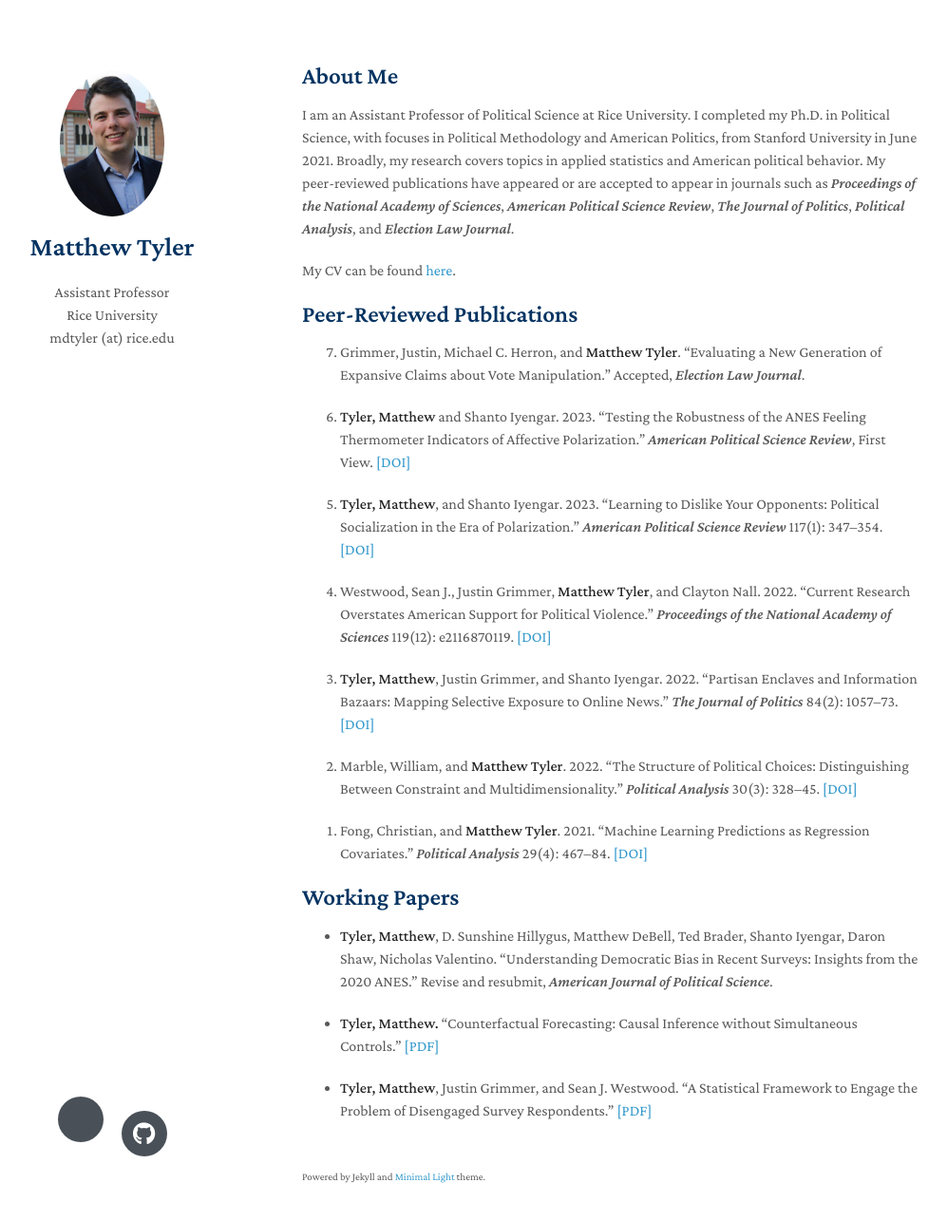
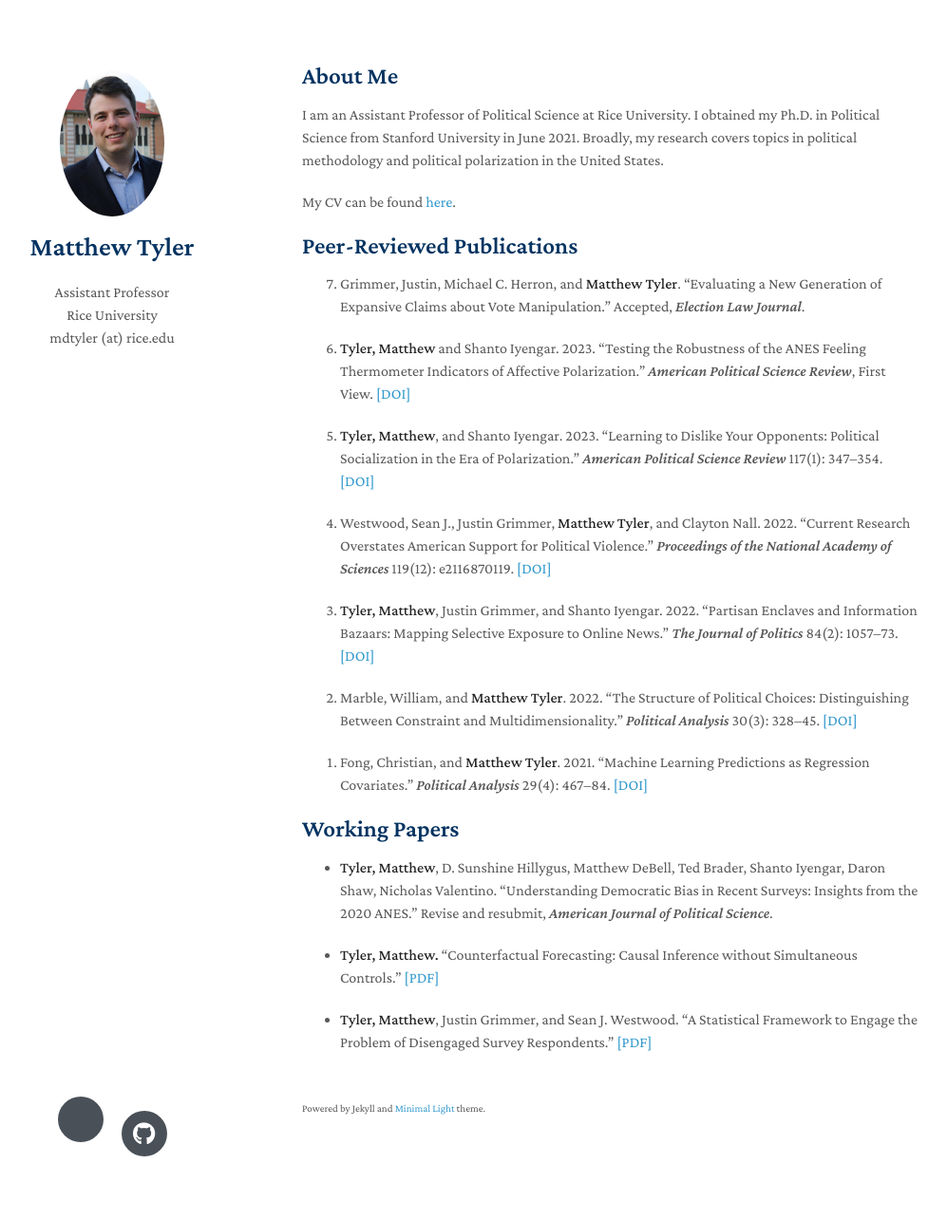
Before and after one commit to matthewtyler/matthewtyler.github.io, a Jekyll site: the page built from index.md, in a window 1280 px wide and 1320 px high. Shown: the top 1285 px of the window at 95% size, without its empty margins (152-1149 px from the left). Built offline with Jekyll 4.4.1, drawn with Linux system fonts in a browser that asks for light colours; nearby versions of some CDN libraries; a style sheet for code colours, icons or effects is not loaded; our own code applies the rules of GitHub Pages for plain Markdown files.

Commit message:
Update index.md

```diff
--- a/index.md
+++ b/index.md
@@ -4,7 +4,8 @@ layout: homepage
 
 ## About Me
 
-I am an Assistant Professor of Political Science at Rice University. I completed my Ph.D. in Political Science, with focuses in Political Methodology and American Politics, from Stanford University in June 2021. Broadly, my research covers topics in applied statistics and American political behavior. My peer-reviewed publications have appeared or are accepted to appear in journals such as *Proceedings of the National Academy of Sciences*, *American Political Science Review*, *The Journal of Politics*, *Political Analysis*, and *Election Law Journal*.
+I am an Assistant Professor of Political Science at Rice University. I obtained my Ph.D. in Political Science from Stanford University in June 2021. Broadly, my research covers topics in political methodology and political polarization in the United States.
+<!-- My peer-reviewed publications have appeared or are accepted to appear in journals such as *Proceedings of the National Academy of Sciences*, *American Political Science Review*, *The Journal of Politics*, *Political Analysis*, and *Election Law Journal*. -->
 
 My CV can be found [here](https://www.dropbox.com/s/sm0pfjekpzdykd7/CV.pdf?dl=0).
 
```
